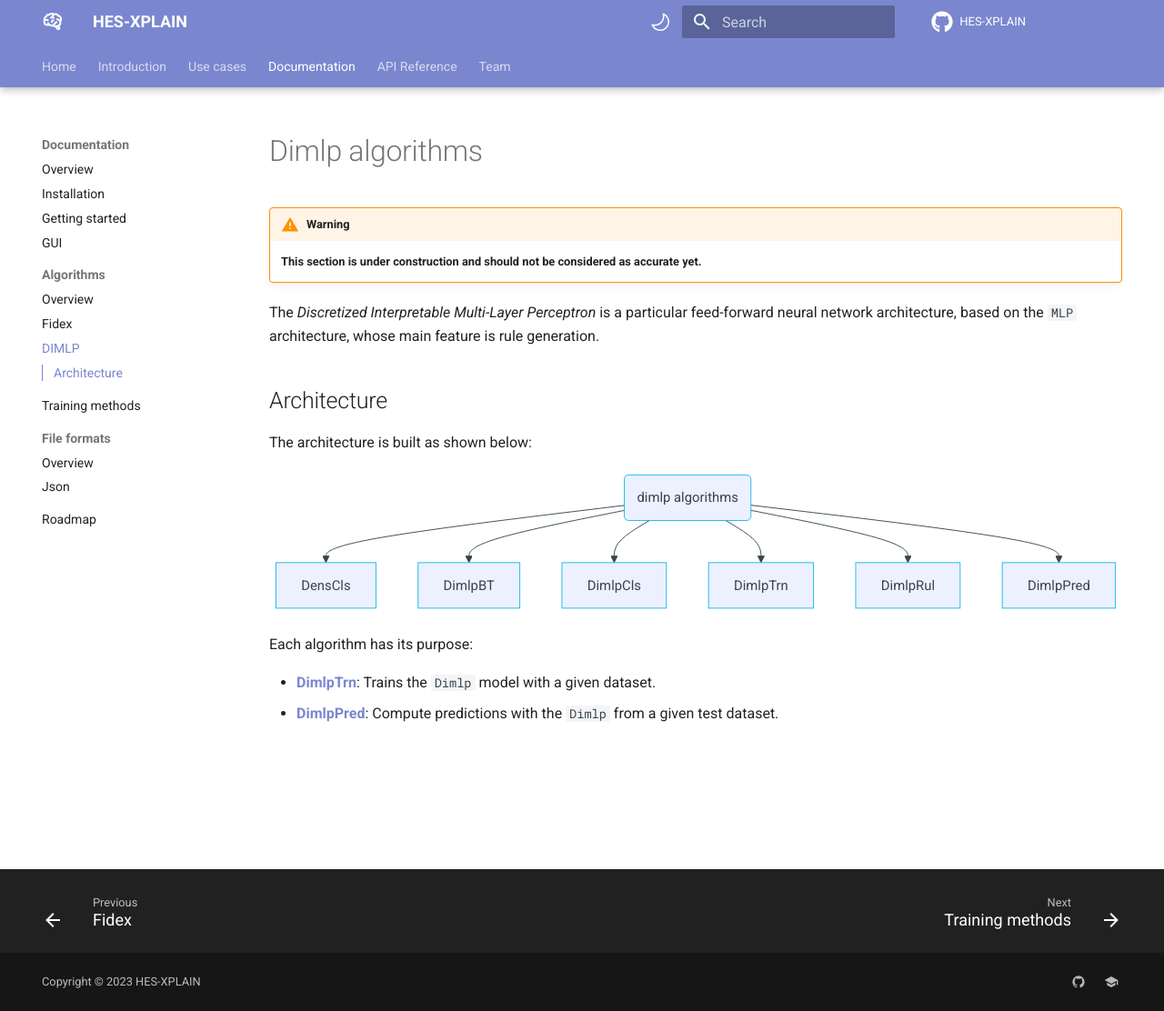
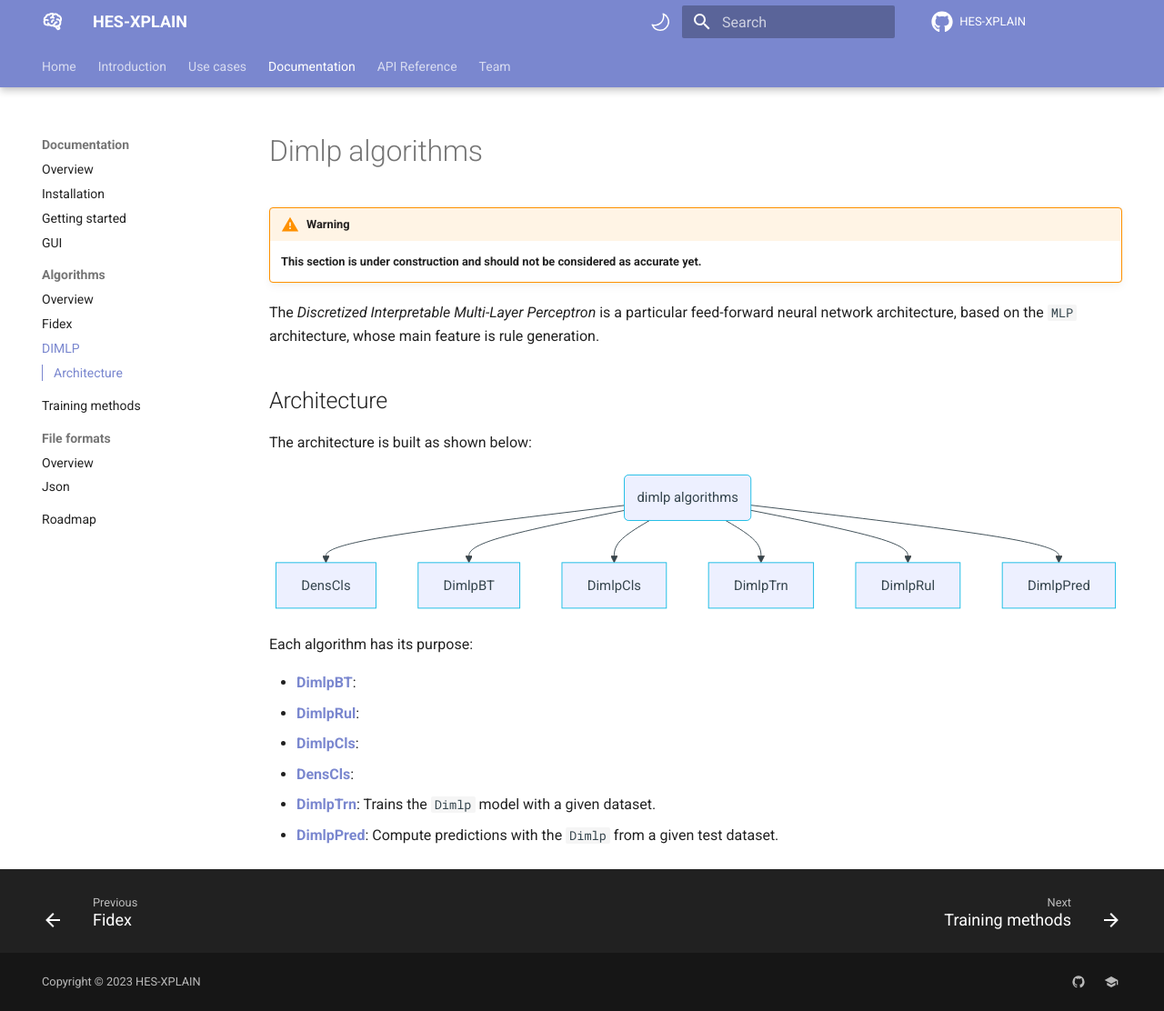
Before and after one commit to HES-XPLAIN/hes-xplain.github.io, an MkDocs documentation site: the page built from docs/documentation/algorithms/dimlp/overview.md, in a window 1280 px wide and 1112 px high. Shown: the whole window at 91% size. Built offline with MkDocs 1.6.1 and Material for MkDocs 9.7.7, drawn with Linux system fonts in a browser that asks for light colours; comment, search, counter and statistics services are not loaded; some of the changed lines change nothing that is shown.

Commit message:
Added links to empty pages

```diff
--- a/docs/documentation/algorithms/dimlp/overview.md
+++ b/docs/documentation/algorithms/dimlp/overview.md
@@ -23,11 +23,9 @@
 
 Each algorithm has its purpose:
 
-<!--
-- **[DimlpBT]()**:
-- **[DimlpRul]()**:
-- **[DimlpCls]()**:
-- **[DensCls]()**:
--->
-- **[DimlpTrn]()**: Trains the `Dimlp` model with a given dataset.
-- **[DimlpPred]()**: Compute predictions with the `Dimlp` from a given test dataset.
+- **[DimlpBT](dimlpbt.md)**:
+- **[DimlpRul](dimlprul.md)**:
+- **[DimlpCls](dimlpcls.md)**:
+- **[DensCls](denscls.md)**:
+- **[DimlpTrn](dimlptrn.md)**: Trains the `Dimlp` model with a given dataset.
+- **[DimlpPred](dimlppred.md)**: Compute predictions with the `Dimlp` from a given test dataset.
```
